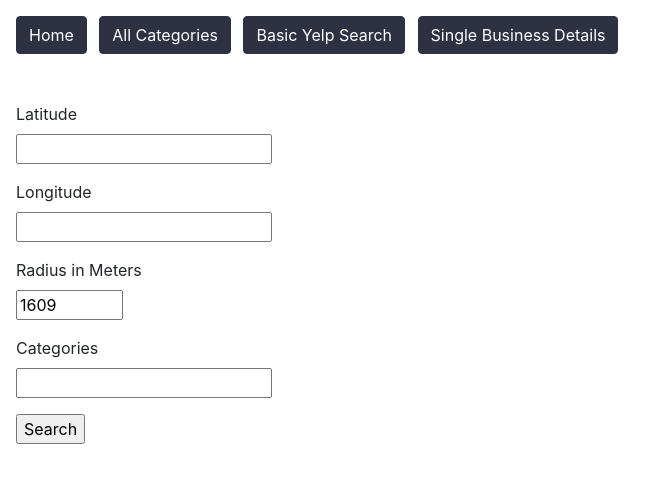
After one commit to alsalgu/YelpFlask, a Flask app: template app/templates/search.html in a window 1280 px wide. The commit adds this page. Shown: the top 483 px of the page, without its empty margins (0-665 px from the left). Run offline with Flask 2, Linux system fonts and the light colour scheme; the template is opened without the code that fills it: values that come from a table or form of the project are taken from there, others are empty; some libraries are stand-ins or nearby versions.

Commit message:
Added all requirements

```diff
--- a/app/__init__.py
+++ b/app/__init__.py
@@ -2,6 +2,7 @@ from flask import Flask
 
 def create_app():
     app = Flask(__name__)
+    app.config['SECRET_KEY'] = 'felix'
 
     from app.main import bp as main_bp
     app.register_blueprint(main_bp)
--- /dev/null
+++ b/app/main/forms.py
@@ -0,0 +1,20 @@
+from flask_wtf import FlaskForm
+from wtforms import StringField, IntegerField, FloatField
+from wtforms import SubmitField, ValidationError
+from wtforms.validators import InputRequired, NumberRange
+
+
+class searchYelpForm(FlaskForm):
+    longitude = FloatField('Longitude', validators=[InputRequired()])
+    latitude = FloatField('Latitude', validators=[InputRequired()])
+    radius = IntegerField('Radius in Meters', default=1609,
+                          validators=[InputRequired(),
+                                      NumberRange(min=0, max=1609,
+                                      message="Must be within 1609m(1 Mile)")])
+    categories = StringField('Categories')
+    search = SubmitField('Search')
+
+
+class businessIDForm(FlaskForm):
+    business_id = StringField('Yelp ID', validators=[InputRequired()])
+    viewBusiness = SubmitField('View Business')
--- a/app/templates/base.html
+++ b/app/templates/base.html
@@ -4,7 +4,7 @@
 <head>
     <meta charset="UTF-8">
     <meta name="viewport" content="width=device-width,initial-scale=1">
-    <title>Saldana Express | Transporting Texas</title>
+    <title>Yelp API and Flask</title>
     <meta name="author" content="General Kenobi">
     <meta name="description" content="Hello, There">
     <meta name="keywords" content="dankmeme">
@@ -16,8 +16,40 @@
     <noscript>
         You need to enable JavaScript to run this app.
     </noscript>
+    <!-- Nav -->
+    <div class="m-3">
+        <ul class="list-inline">
+            <li class="list-inline-item">
+                <a class="btn btn-primary" href="{{ url_for('main.index')}}">Home</a>
+            </li>
+            <li class="list-inline-item">
+                <a class="btn btn-primary" href="{{ url_for('main.yelpCat') }}">All Categories</a>
+            </li>
+            <li class="list-inline-item">
+                <a class="btn btn-primary" href="{{ url_for('main.yelpBus') }}">Basic Yelp Search</a>
+            </li>
+            <li class="list-inline-item">
+                <a class="btn btn-primary" href="{{ url_for('main.businessDetails') }}">Single Business Details</a>
+            </li>
+        </ul>
+    </div>
+    <!-- Flash Messages -->
+    {% with messages = get_flashed_messages() %}
+    {% if messages %}
+    <div class="alert alert-info alert-dismissible fade show" role="alert">
+        <button type="button" class="close" data-dismiss="alert" aria-label="Close">
+            <span aria-hidden="true">&times;</span>
+        </button>
+        <ul class="list-unstyled">
+            {% for message in messages %}
+            <li>{{ message }}</li>
+            {% endfor %}
+        </ul>
+    </div>
+    {% endif %}
+    {% endwith %}
     <!-- Main Block-->
-    <div id="base-content" class="flex-grow-1">{% block content %}{% endblock %}</div>
+    <div id="base-content" class="flex-grow-1 m-3">{% block content %}{% endblock %}</div>
     <!-- Scripts -->
     <script src="https://code.jquery.com/jquery-3.2.1.slim.min.js" integrity="sha384-KJ3o2DKtIkvYIK3UENzmM7KCkRr/rE9/Qpg6aAZGJwFDMVNA/GpGFF93hXpG5KkN"
         crossorigin="anonymous"></script>
--- a/app/templates/index.html
+++ b/app/templates/index.html
@@ -1,6 +1,6 @@
 {% extends 'base.html' %}
 {% block content %}
 <div>
-    Ironic.
+    Home
 </div>
 {% endblock %}
--- /dev/null
+++ b/app/templates/search.html
@@ -0,0 +1,37 @@
+{% extends 'base.html' %}
+{% block content %}
+<form action="" method="POST">
+    {{form.hidden_tag()}}
+    <p>
+        {{form.latitude.label}}<br/>
+        {{form.latitude()}}<br/>
+        {% for error in form.latitude.errors %}
+        <div class="alert alert-danger">{{error}}</div>
+        {% endfor %}
+    </p>
+    <p>
+        {{form.longitude.label }}<br/>
+        {{form.longitude()}}<br/>
+        {% for error in form.longitude.errors %}
+        <div class="alert alert-danger">{{error}}</div>
+        {% endfor %}
+    </p>
+    <p>
+        {{form.radius.label }}<br/>
+        {{form.radius()}}<br/>
+        {% for error in form.radius.errors %}
+        <div class="alert alert-danger">{{error}}</div>
+        {% endfor %}
+    </p>
+    <p>
+        {{form.categories.label }}<br/>
+        {{form.categories()}}<br/>
+        {% for error in form.categories.errors %}
+        <div class="alert alert-danger">{{error}}</div>
+        {% endfor %}
+    </p>
+    <p>
+        {{form.search()}}
+    </p>
+</form>
+{% endblock %}
--- a/site-app.py
+++ b/site-app.py
@@ -1,9 +1,4 @@
 from app import create_app
 from app.main.config import headers
-from app.main.routes import ALL_US_CATEGORIES_URL, getJSON
 
 app = create_app()
-
-@app.shell_context_processor
-def make_shell_context():
-    return {'headers': headers, 'url': ALL_US_CATEGORIES_URL, 'getJSON':getJSON}
```
Also changed, not shown: app/main/routes.py (+78 -47 lines), app/templates/business-details.html (added, +13 -0 lines), app/main/__init__.py (line endings or trailing spaces).
